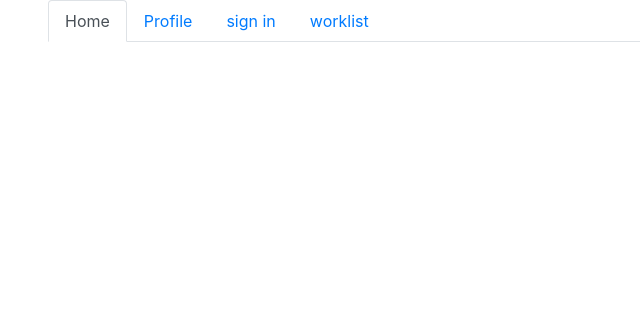
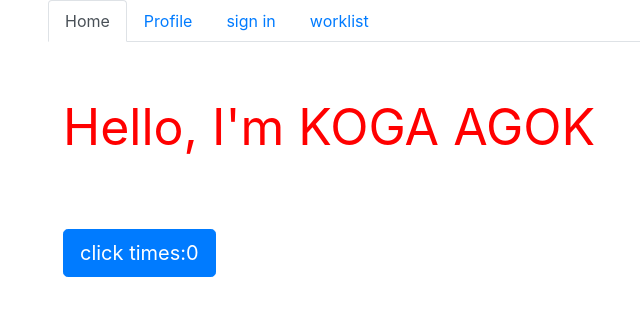
Before and after one commit to kogachan4/Work-management-system, a Nuxt app: page /practice in a window 1280 px wide. Shown: the top 316 px of the page, without its empty margins (287-927 px from the left). Built offline with nearby package versions, Linux system fonts and the light colour scheme.

Commit message:
practice

```diff
--- /dev/null
+++ b/pages/practice/index.vue
@@ -0,0 +1,46 @@
+<template lang="html">
+<div class="container">
+  <div class="sample mt-5">
+    <p>Hello, I'm {{ name }} {{reverseName}}</p>
+  </div>
+  <button type="button" class="btn btn-lg btn-primary mt-5 " name="button" @click="plus">
+      click times:{{num}}
+  </button>
+      <div :class="['hide', { seven: num === 3 }]">
+      <p class="mt-5">click 3 times</p>
+    </div>
+</div>
+</template>
+
+<script>
+export default {
+  data() {
+    return {
+      name: 'KOGA',
+      num : 0
+    }
+  },
+  methods:{
+      plus(){
+          this.num++
+      }
+  },
+  computed:{
+      reverseName(){
+          return this.name.split('').reverse().join('')
+      }
+  }
+}
+</script>
+<style lang="scss" scoped>
+.hide {
+  display: none;
+  &.seven {
+    display: block;
+  }
+}
+p{
+    color:red;
+    font-size:50px;
+}
+</style>
```
